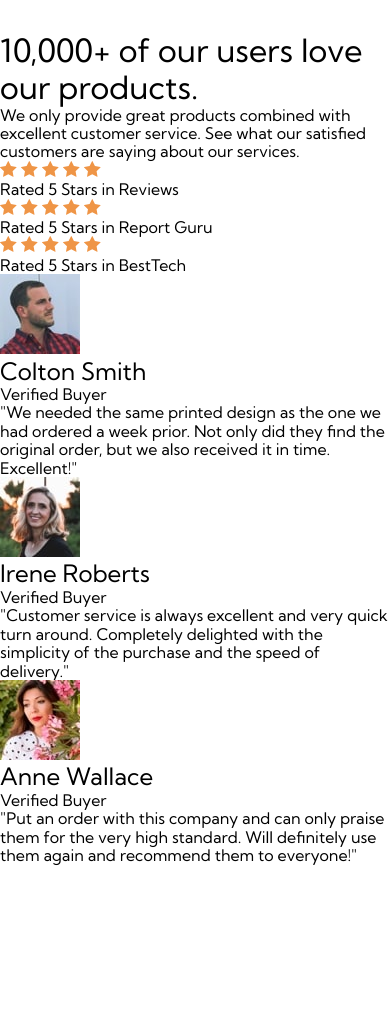
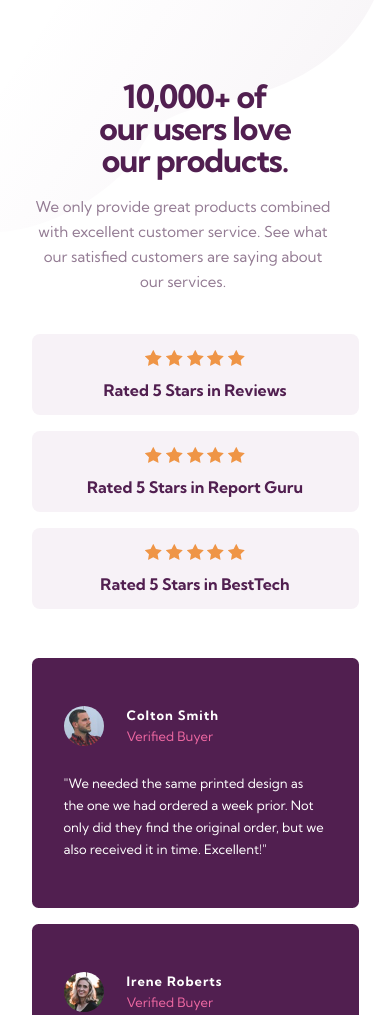
Before and after one commit to KrzysztofGrudzien/frontend-mentor-social-proof-section, a plain HTML site: page index.html in a window 390 px wide. Shown: the top 1015 px of the page. Before the commit the page ends 897 px from the top, so only its background shows below. Drawn offline with Linux system fonts and the light colour scheme.

Commit message:
update HTML structure and add styles for mobile devices

```diff
--- a/css/style.css
+++ b/css/style.css
@@ -1,14 +1,18 @@
 :root {
     /* ------- COLORS ------- */
 
-    /* ------- RADIUS ------- */
+    --color-primary: hsl(301, 44%, 22%);
+    --color-primary-light: hsl(334, 80%, 67%);
+    --color-secondary: hsl(301, 10%, 53%);
+    --color-secondary-light: hsl(301, 23%, 96%);
+    --color-text-light: hsl(0, 0%, 100%);
 }
 
 /* ------- BASIC ------- */
 
 html {
     box-sizing: border-box;
-    font-size: 62.5%;
+    font-size: 16px;
 }
 
 *,
@@ -34,13 +38,15 @@ ul {
 
 body {
     align-items: center;
+    background-image: url(../images/bg-pattern-top-mobile.svg), url(../images/bg-pattern-bottom-mobile.svg);
+    background-position: left top, center bottom;
+    background-repeat: no-repeat;
     display: flex;
-    font-size: 1.6rem;
+    font-size: 1rem;
     font-weight: 400;
     font-family: 'Kumbh Sans', 'Arial', 'Helvetica', sans-serif;
     justify-content: center;
     min-height: 100vh;
-    padding: 3.2rem 0;
 }
 
 ol,
@@ -59,3 +65,101 @@ a:visited,
 a:active {
     text-decoration: none;
 }
+
+/* ------- SECTION PROOF ------- */
+
+.main {
+    padding: 5rem 0;
+}
+
+.proof,
+.cards {
+    align-items: center;
+    color: var(--color-primary);
+    display: flex;
+    flex-direction: column;
+    justify-content: center;
+    max-width: 375px;
+    padding: 0 1.5rem;
+}
+
+.proof {
+    margin-bottom: 2.0625rem;
+}
+
+.proof__title {
+    font-size: 2rem;
+    font-weight: 700;
+    letter-spacing: -1.1px;
+    line-height: 32px;
+    padding-bottom: 1.125rem;
+    text-align: center;
+    width: 60%;
+}
+
+.proof__description {
+    color: var(--color-secondary);
+    font-size: 0.9375rem;
+    line-height: 25px;
+    padding: 0 1.5rem 2.5rem 0;
+    text-align: center;
+}
+
+.proof-review {
+    align-items: center;
+    background-color: var(--color-secondary-light);
+    border-radius: 0.5em;
+    display: flex;
+    flex-direction: column;
+    justify-content: center;
+    margin-bottom: 1rem;
+    padding: 1rem 0;
+    width: 100%;
+}
+
+.proof-review__text {
+    font-weight: 700;
+    padding-top: 0.7rem;
+}
+
+/* ------- CARDS ------- */
+
+.card {
+    background-color: var(--color-primary);
+    border-radius: 0.5em;
+    color: var(--color-text-light);
+    display: flex;
+    flex-direction: column;
+    font-size: 0.8125rem;
+    margin-bottom: 1rem;
+    padding: 3rem 2rem;
+}
+
+.card__header {
+    align-items: center;
+    display: flex;
+}
+
+.card__name {
+    font-size: inherit;
+    font-weight: 700;
+    letter-spacing: 1px;
+    padding-bottom: 0.4rem;
+}
+
+.card__img {
+    border-radius: 5rem;
+    height: 40px;
+    margin-right: 1.4375rem;
+    width: 40px;
+}
+
+.card__buyer {
+    color: var(--color-primary-light);
+}
+
+.card__description {
+    margin-top: 1.625rem;
+    line-height: 22px;
+    width: 100%;
+}
--- a/index.html
+++ b/index.html
@@ -52,14 +52,16 @@
             </section>
             <div class="cards">
                 <article class="card">
+                    <div class="card__header">
                         <img
                             src="./images/image-colton.jpg"
                             alt="image of verified buyer as Colton Smith"
                             class="card__img"
                         />
-                    <div class="card__header">
+                        <div class="card__person">
                             <h2 class="card__name">Colton Smith</h2>
                             <p class="card__buyer">Verified Buyer</p>
+                        </div>
                     </div>
                     <p class="card__description">
                         "We needed the same printed design as the one we had ordered a week prior. Not only did they
@@ -67,14 +69,16 @@
                     </p>
                 </article>
                 <article class="card">
+                    <div class="card__header">
                         <img
                             src="./images/image-irene.jpg"
                             alt="image of verified buyer as Irene Roberts"
                             class="card__img"
                         />
-                    <div class="card__header">
+                        <div class="card__person">
                             <h2 class="card__name">Irene Roberts</h2>
                             <p class="card__buyer">Verified Buyer</p>
+                        </div>
                     </div>
                     <p class="card__description">
                         "Customer service is always excellent and very quick turn around. Completely delighted with the
@@ -82,14 +86,16 @@
                     </p>
                 </article>
                 <article class="card">
+                    <div class="card__header">
                         <img
                             src="./images/image-anne.jpg"
                             alt="image of verified buyer as  Anne Wallace"
                             class="card__img"
                         />
-                    <div class="card__header">
+                        <div class="card__person">
                             <h2 class="card__name">Anne Wallace</h2>
                             <p class="card__buyer">Verified Buyer</p>
+                        </div>
                     </div>
                     <p class="card__description">
                         "Put an order with this company and can only praise them for the very high standard. Will
```
Lines whose indentation alone changed are shown as unchanged.
